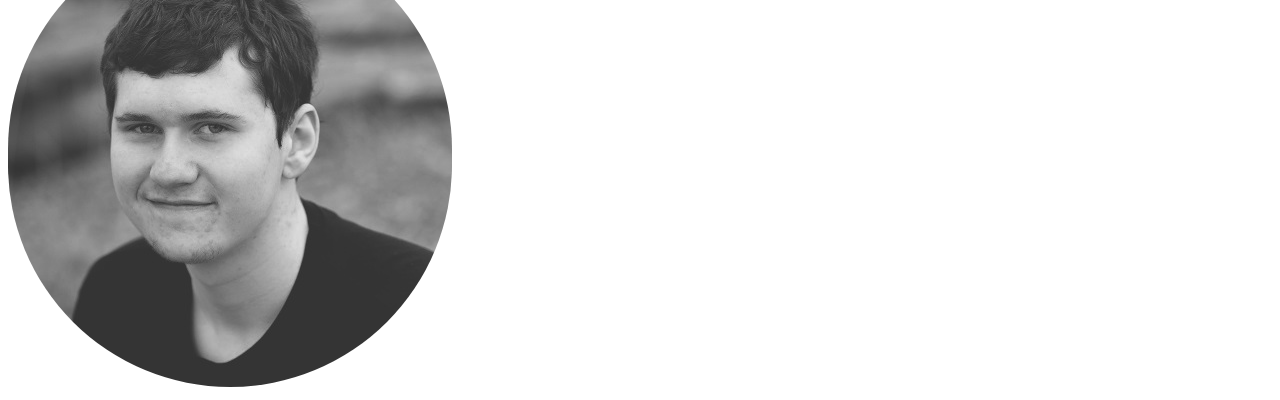
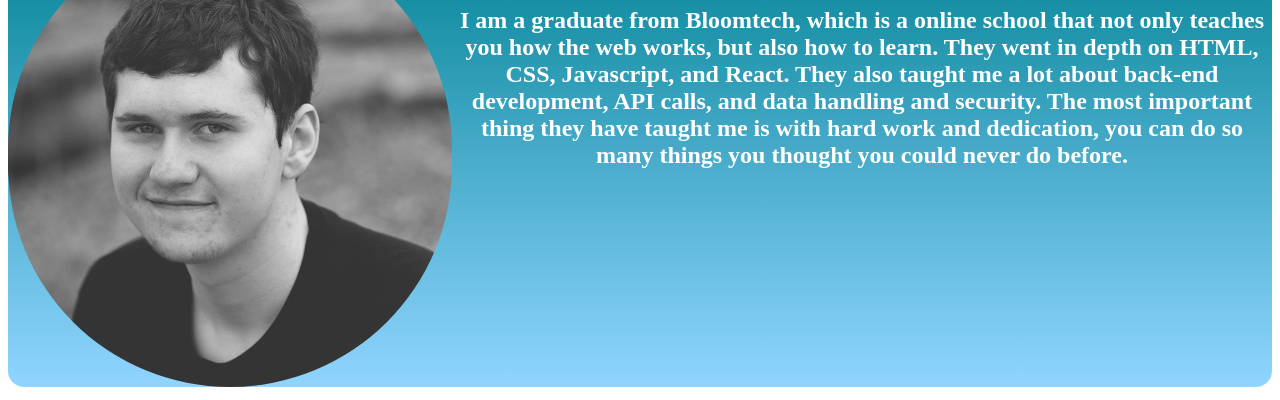
Before and after one commit to SkaarjShark/Personal-Website, a website: page index.html in a window 1280 px wide. Shown: the part 81-481 px from the top of the page. Drawn offline with Linux system fonts and the light colour scheme.

Commit message:
Adjusting some styles for the header. Might change later.

```diff
--- a/index.html
+++ b/index.html
@@ -2,11 +2,13 @@
 <html lang="en">
     <head>
         <link rel="stylesheet" href="style.css">
-        <div class="header-container">
+        <div class="header-container flex blue">
             <!-- portrait maybe? -->
             <img src="LBE_3668greyface.jpg" class="face"></img>
-            <h1>Hi! I'm Jacob Handley</h1>
-            <h2>I am a graduate from Bloomtech, which is a online school that not only teaches you how the web works, but also how to learn. They went in depth on HTML, CSS, Javascript, and React. They also taught me a lot about back-end development, API calls, and data handling and security. The most important thing they have taught me is with hard work and dedication, you can do so many things you thought you could never do before.</h2>
+            <div class="text-container">
+                <h1>Hi! I'm Jacob Handley</h1>
+                <h2>I am a graduate from Bloomtech, which is a online school that not only teaches you how the web works, but also how to learn. They went in depth on HTML, CSS, Javascript, and React. They also taught me a lot about back-end development, API calls, and data handling and security. The most important thing they have taught me is with hard work and dedication, you can do so many things you thought you could never do before.</h2>
+            </div>
         </div>
         <p>picture of certification</p>
         <p>link to bloomtech school website</p>
--- a/style.css
+++ b/style.css
@@ -24,7 +24,9 @@
 }
 
 .blue {
-    background-color: #008294;
+    /* background-color: #008294; */
+    background-image: linear-gradient(#008294, #90d5ff);
+    border-radius: 1rem;
     text-align: center;
     color: white;
     margin: 0;
@@ -36,6 +38,11 @@
     height: auto;
 }
 
+/* .text-container {
+    background-color: white;
+    color: black;
+} */
+
 .hidden * {
     display: none;
 }
```
